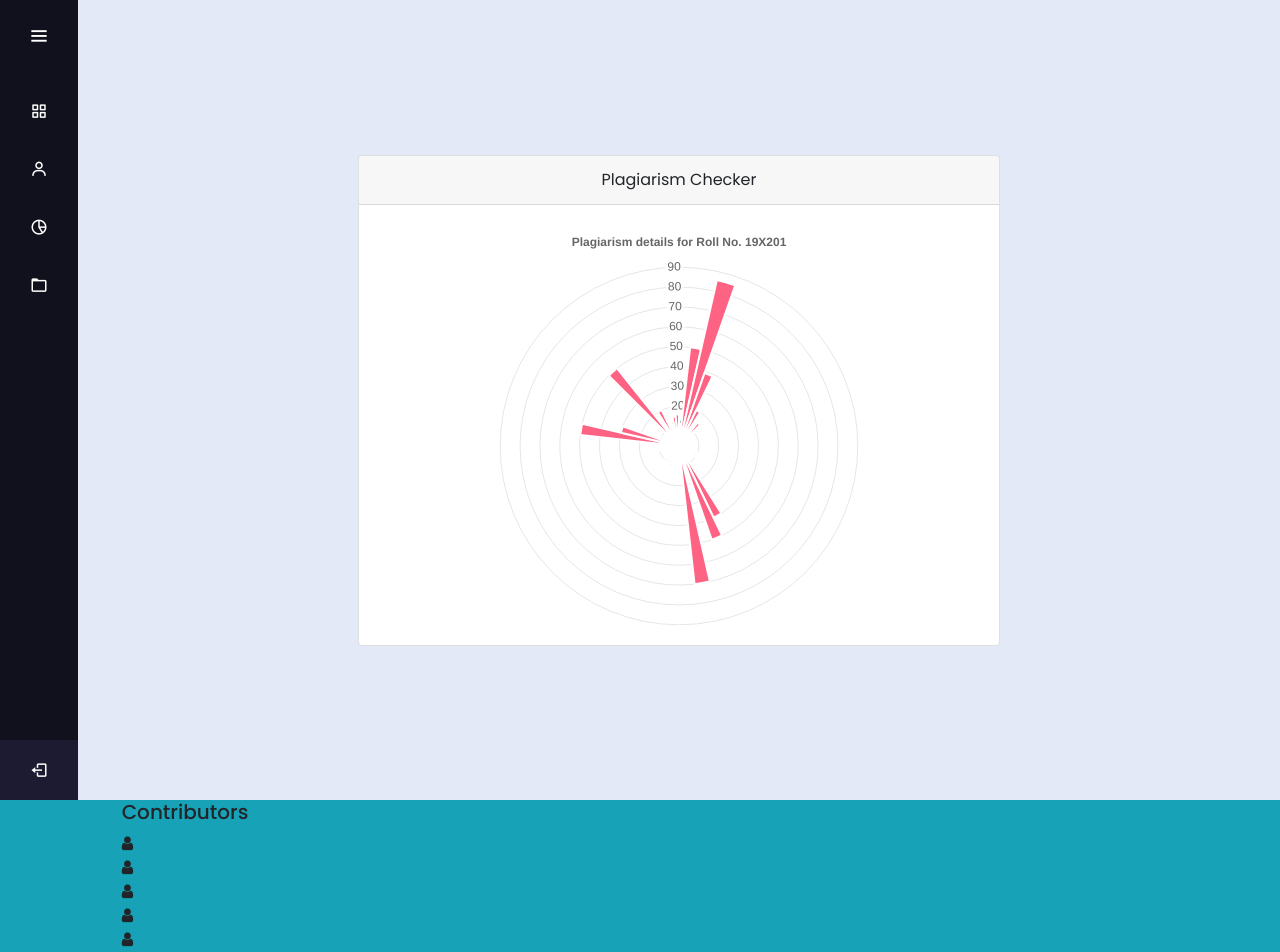
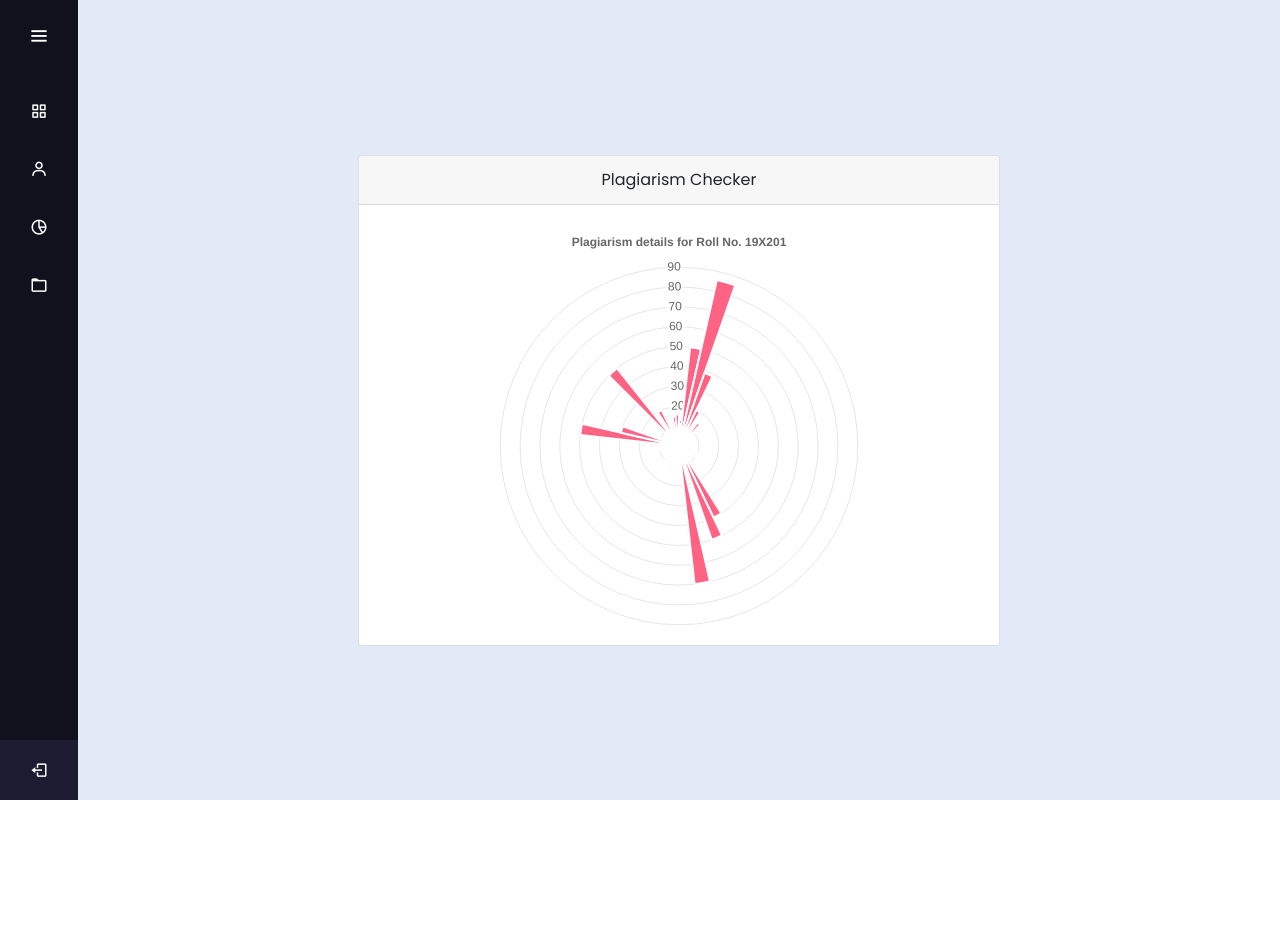
Before and after one commit to sairam2661/hawk-vision, a website: page HV_UI/analytics.html in a window 1280 px wide. After the commit the page ends 800 px from the top, so only its background shows below. Drawn offline with nearby package versions, Linux system fonts and the light colour scheme.

Commit message:
footer and alignment

```diff
--- a/HV_UI/analytics.html
+++ b/HV_UI/analytics.html
@@ -125,8 +125,8 @@
 
     </section>
 
-    <footer>
-      <div class="container-fluid footer bg-info">
+    <!--<footer>
+      <div class="container-fluid footer bg-light">
         <div class="row">
           <div class="col-4 offset-1 col-sm-2">
             <h5>Contributors</h5>
@@ -140,7 +140,7 @@
         </div>
 
       </div>
-    </footer>
+    </footer>-->
 
   </body>
 
```
Also changed, not shown: HV_UI/fileManager.html (+1 -1 lines), HV_UI/students.html (+1 -1 lines).
